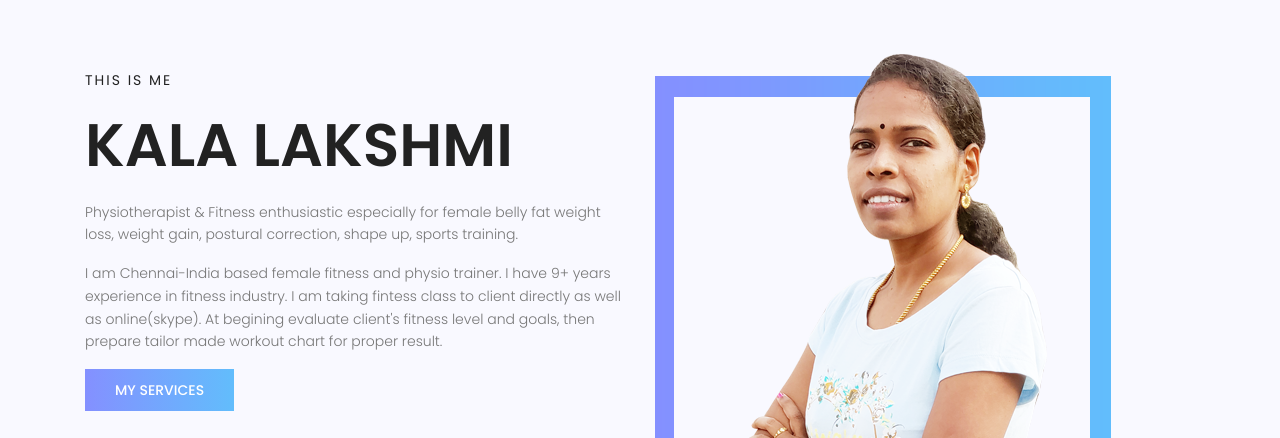
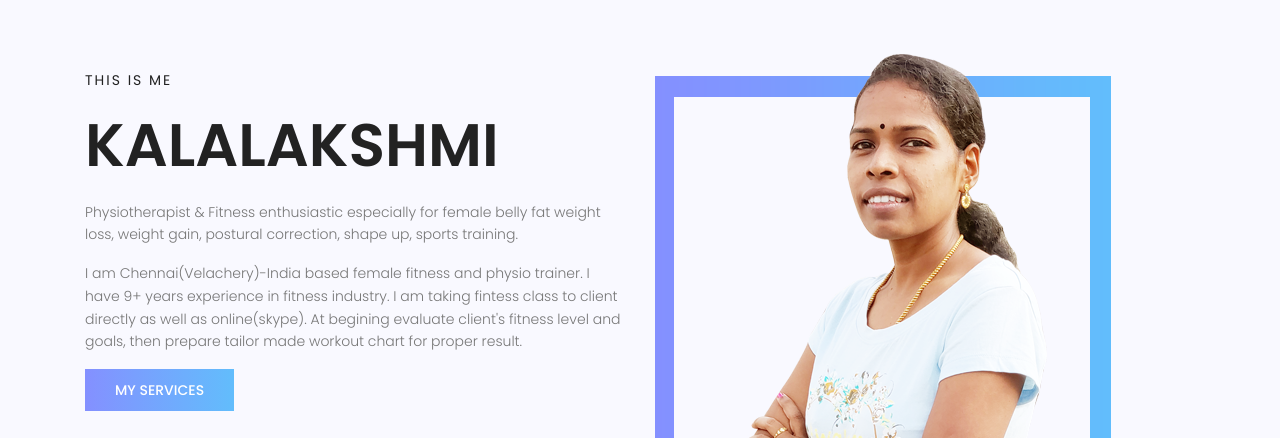
Before and after one commit to physiotherap/fitness-training-female, a plain HTML site: page index.html in a window 1280 px wide. Shown: the top 438 px of the page. Drawn offline with Linux system fonts and the light colour scheme.

Commit message:
seo optimization

```diff
--- a/index.html
+++ b/index.html
@@ -8,13 +8,13 @@
 		<!-- Author Meta -->
 		<meta name="author" content="Kalalakshmi">
 		<!-- Meta Description -->
-		<meta name="description" content="I am Kalalakshmi. I am Chennai-India based Physiotherapist & Fitness enthusiastic especially for female belly fat weight loss, weight gain, postural correction, shape up, sports training.">
+		<meta name="description" content="I am Kalalakshmi, Chennai-India based Physiotherapist & Fitness enthusiastic especially for female belly fat weight loss, weight gain, postural correction.">
 		<!-- Meta Keyword -->
 		<meta name="keywords" content="Physiotherapist, Fitness enthusiastic, female trainer, belly fat, weight loss, postural correction, shape up">
 		<!-- meta character set -->
 		<meta charset="UTF-8">
 		<!-- Site Title -->
-		<title>Kalalakshmi - Physiotherapist & Fitness enthusiastic</title>
+		<title>Physiotherapist & Fitness enthusiastic at Chennai-India</title>
 
 		<link href="https://fonts.googleapis.com/css?family=Poppins:100,200,400,300,500,600,700" rel="stylesheet">
 			<!--
@@ -34,12 +34,12 @@
 					<div class="row align-items-center justify-content-between">
 						<div class="col-lg-6 col-md-6 banner-left">
 							<h6>This is me</h6>
-							<h1>Kala Lakshmi</h1>
+							<h1>Kalalakshmi</h1>
 							<p>
 								Physiotherapist & Fitness enthusiastic especially for female belly fat weight loss, weight gain, postural correction, shape up, sports training.
 							</p>
 							<p>
-								I am Chennai-India based female fitness and physio trainer. I have 9+ years experience in fitness industry.
+								I am Chennai(Velachery)-India based female fitness and physio trainer. I have 9+ years experience in fitness industry.
 								I am taking fintess class to client directly as well as online(skype).
 								At begining evaluate client's fitness level and goals, then prepare tailor made workout chart for proper result.
 							</p>
```
